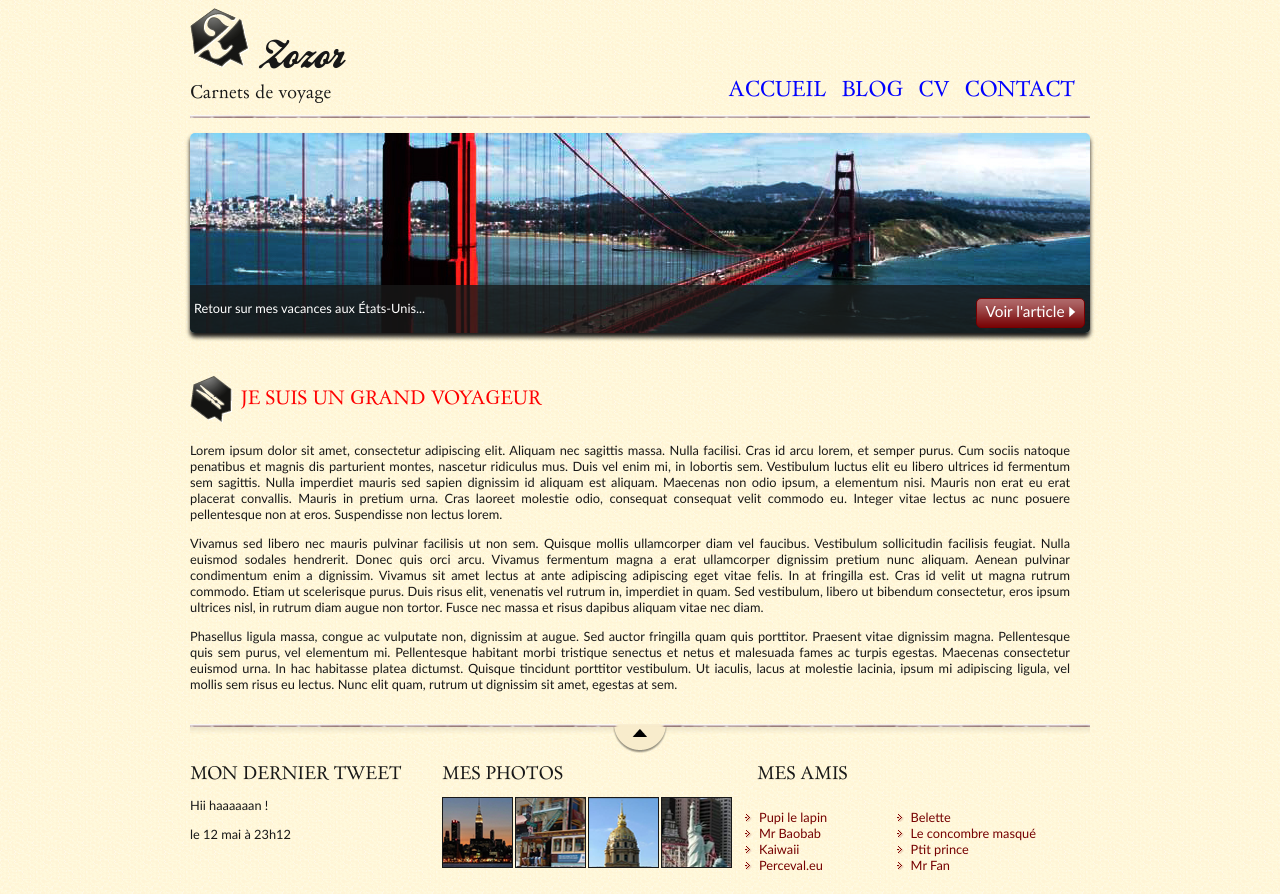
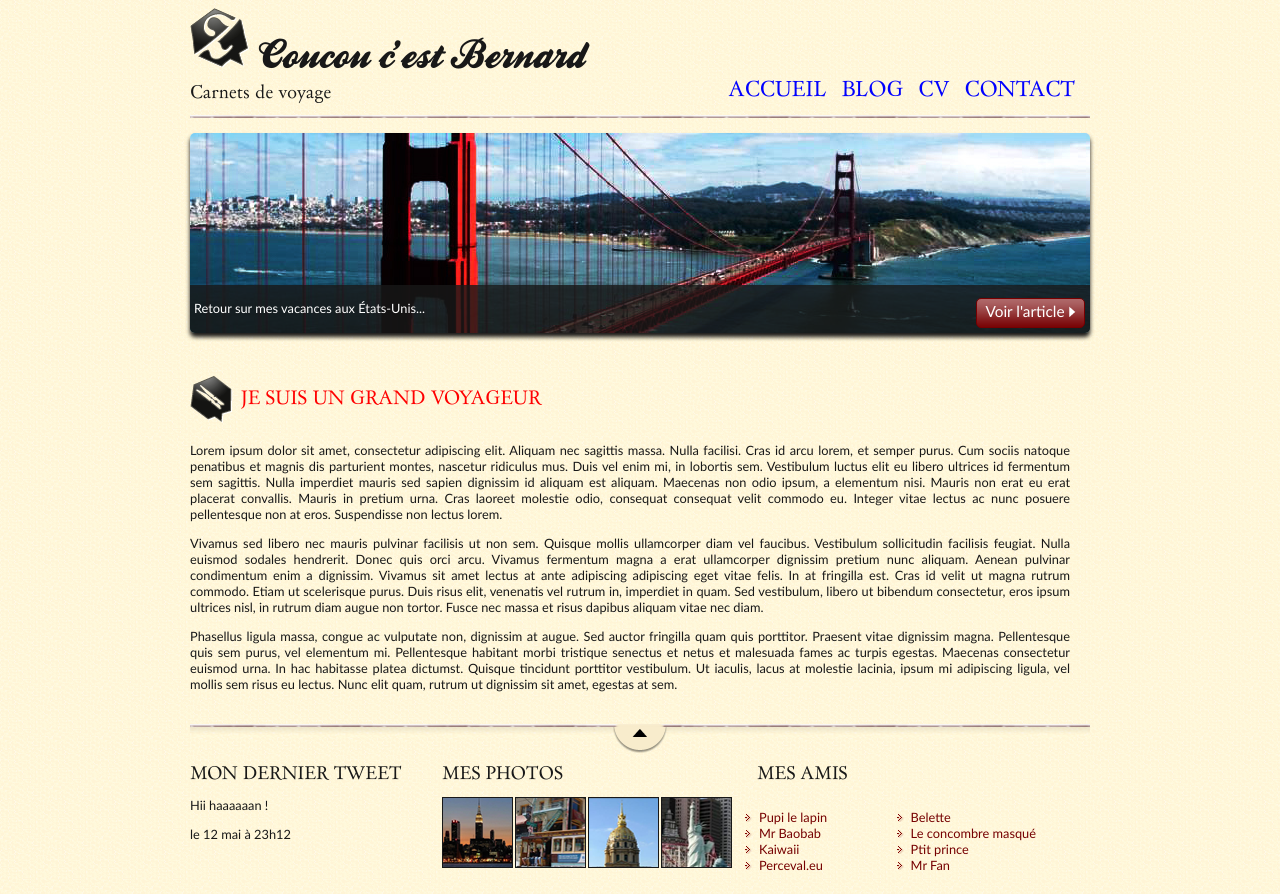
Before and after one commit to ThomasEcalle/2_i_1, a plain HTML site: page index.html in a window 1280 px wide. Drawn offline with Linux system fonts and the light colour scheme.

Commit message:
Add bernard title

```diff
--- a/index.html
+++ b/index.html
@@ -12,7 +12,7 @@
                 <div id="titre_principal">
                     <div id="logo">
                         <img src="images/zozor_logo.png" alt="Logo de Zozor" />
-                        <h1>Zozor</h1>
+                        <h1>Coucou c'est Bernard</h1>
                     </div>
                     <h2>Carnets de voyage</h2>
                 </div>
```
